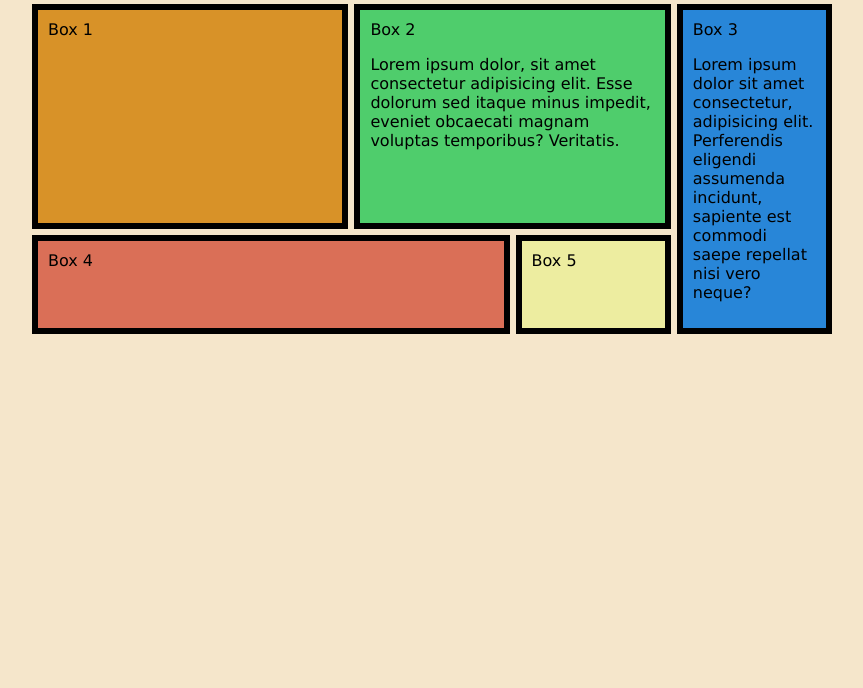
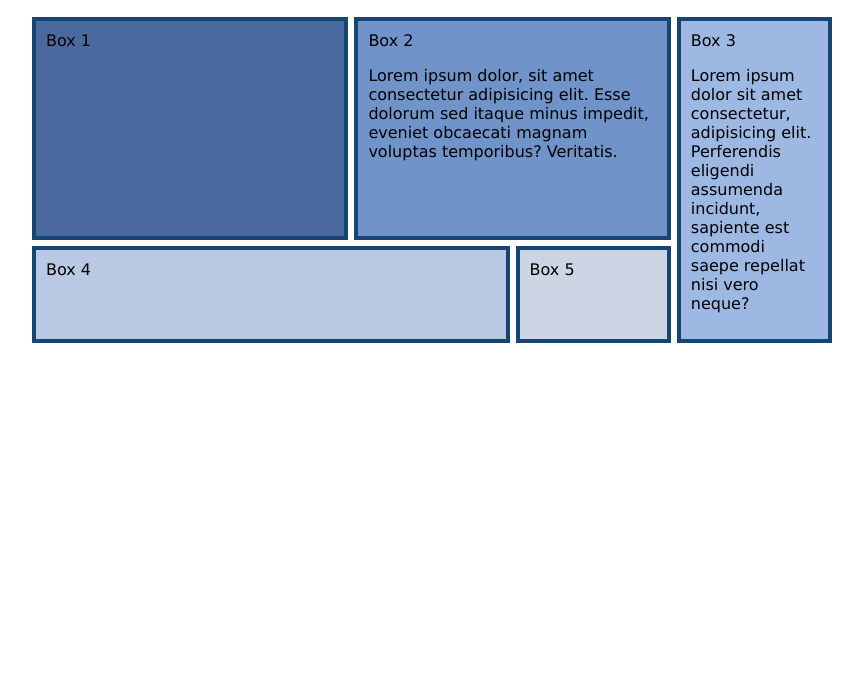
Before and after one commit to niklaspandersson/webbteknik1-lectures, a plain HTML site: page examples/F4b-ex2/index.html in a window 1280 px wide. Shown: the part 112-800 px from the top of the page, without its empty margins (208-1071 px from the left). Drawn offline with Linux system fonts and the light colour scheme.

Commit message:
Update examples for F4

```diff
--- a/examples/F4b-ex1/css/style.css
+++ b/examples/F4b-ex1/css/style.css
@@ -6,11 +6,21 @@ html {
     font-size: 16px;
 }
 
-html, body {
-    height: 100%; /* Trycker ner sidfoten till botten av fönstret eller dokumentet */
+body {
+    min-height: 100vh;
+    /* Trycker ner sidfoten till botten av fönstret eller dokumentet */
 }
 
-html, body, nav, header, main, aside, footer, article, section, div {
+html,
+body,
+nav,
+header,
+main,
+aside,
+footer,
+article,
+section,
+div {
     margin: 0;
     padding: 0;
     box-sizing: border-box;
@@ -19,7 +29,7 @@ html, body, nav, header, main, aside, footer, article, section, div {
 /* ----- Layout ----- */
 
 body {
-    background-color: #f5e6cb;
+    background-color: white;
     color: #000000;
     font-family: Verdana, Geneva, Tahoma, sans-serif;
     display: grid;
@@ -34,30 +44,30 @@ body {
 
 nav {
     grid-area: nav;
-    background-color: #4fcd6c;
+    background-color: #9cb8e3;
 }
 
 header {
     grid-area: header;
-    background-color: #d89228;
+    background-color: #7094c9;
     padding: 10px;
 }
 
 main {
     grid-area: main;
-    background-color: #ededa0;
+    background-color: white;
     padding: 10px;
 }
 
 aside {
     grid-area: aside;
-    background-color: #da6f57;
+    background-color: #b9c9e3;
     padding: 10px;
 }
 
 footer {
     grid-area: footer;
-    background-color: #2886d8;
+    background-color: #cdd5e4;
     padding: 10px;
 }
 
@@ -68,10 +78,11 @@ nav li {
     list-style: none;
     margin-right: 2em;
 }
+
 nav a {
     text-decoration: none;
 }
 
 header h1 {
     margin-top: 0;
- }
+}
--- a/examples/F4b-ex2/css/style.css
+++ b/examples/F4b-ex2/css/style.css
@@ -6,14 +6,16 @@ html {
     font-size: 16px;
 }
 
-html, body, div {
+html,
+body,
+div {
     margin: 0;
     padding: 0;
     box-sizing: border-box;
 }
 
 body {
-    background-color: #f5e6cb;
+    background-color: white;
     color: #000000;
     font-family: Verdana, Geneva, Tahoma, sans-serif;
     max-width: 800px;
@@ -22,7 +24,8 @@ body {
 
 /* ----- Grid-layout för boxarna ----- */
 
-.wrapper { /* Stil för elementet som omger boxarna */
+.wrapper {
+    /* Stil för elementet som omger boxarna */
     display: grid;
     grid-template-columns: repeat(5, 1fr);
     grid-template-rows: auto auto;
@@ -34,37 +37,39 @@ body {
 
 /* ----- Grid-stil för boxarna ----- */
 
-.wrapper div { /* Stil för alla boxar */
-    border: 6px solid #000000;
+.wrapper div {
+    /* Stil för alla boxar */
+    border: 4px solid #174572;
     padding: 10px;
 }
 
 .wrapper div:nth-child(1) {
-    background-color: #d89228;
+    background-color: #4c699f;
     grid-area: box1;
 }
 
 .wrapper div:nth-child(2) {
-    background-color: #4fcd6c;
+    background-color: #7094c9;
     grid-area: box2;
 }
 
 .wrapper div:nth-child(3) {
-    background-color: #2886d8;
+    background-color: #9cb8e3;
     grid-area: box3;
 }
 
 .wrapper div:nth-child(4) {
-    background-color: #da6f57;
+    background-color: #b9c9e4;
     grid-area: box4;
 }
 
 .wrapper div:nth-child(5) {
-    background-color: #ededa0;
+    background-color: #cdd5e4;
     grid-area: box5;
 }
 
-/* Tillägg då man lägger in bilder i boxarna */
+
+/* Sträck ut bilderna så att de alltid fyller ut sin box */
 .wrapper img {
     width: 100%;
     height: 100%;
--- a/examples/F4b-ex3/css/style.css
+++ b/examples/F4b-ex3/css/style.css
@@ -6,14 +6,16 @@ html {
     font-size: 16px;
 }
 
-html, body, div {
+html,
+body,
+div {
     margin: 0;
     padding: 0;
     box-sizing: border-box;
 }
 
 body {
-    background-color: #f5e6cb;
+    background-color: white;
     color: #000000;
     font-family: Verdana, Geneva, Tahoma, sans-serif;
     max-width: 800px;
@@ -22,7 +24,8 @@ body {
 
 /* ----- Grid-layout för boxarna ----- */
 
-.wrapper { /* Stil för elementet som omger boxarna */
+.wrapper {
+    /* Stil för elementet som omger boxarna */
     width: 100%;
     display: grid;
     grid-template-columns: repeat(5, 1fr);
@@ -32,37 +35,38 @@ body {
 
 /* ----- Grid-stil för boxarna ----- */
 
-.wrapper div { /* Stil för alla boxar */
-    border: 6px solid #000000;
+.wrapper div {
+    /* Stil för alla boxar */
+    border: 4px solid #174572;
     padding: 10px;
 }
 
 .wrapper div:nth-child(1) {
-    background-color: #d89228;
+    background-color: #4c699f;
     grid-column: 1/3;
     grid-row: 1/2;
 }
 
 .wrapper div:nth-child(2) {
-    background-color: #4fcd6c;
+    background-color: #7094c9;
     grid-column: 3/5;
     grid-row: 1/2;
 }
 
 .wrapper div:nth-child(3) {
-    background-color: #2886d8;
+    background-color: #9cb8e3;
     grid-column: 5/6;
     grid-row: 1/3;
 }
 
 .wrapper div:nth-child(4) {
-    background-color: #da6f57;
+    background-color: #b9c9e4;
     grid-column: 1/4;
     grid-row: 2/3;
 }
 
 .wrapper div:nth-child(5) {
-    background-color: #ededa0;
+    background-color: #cdd5e4;
     grid-column: 4/5;
     grid-row: 2/3;
 }
--- a/examples/F4b-ex4/css/style.css
+++ b/examples/F4b-ex4/css/style.css
@@ -6,11 +6,21 @@ html {
     font-size: 16px;
 }
 
-html, body {
-    height: 100%; /* Trycker ner sidfoten till botten av fönstret eller dokumentet */
+body {
+    /* Trycker ner sidfoten till botten av fönstret eller dokumentet */
+    min-height: 100vh;
 }
 
-html, body, nav, header, main, aside, footer, article, section, div {
+html,
+body,
+nav,
+header,
+main,
+aside,
+footer,
+article,
+section,
+div {
     margin: 0;
     padding: 0;
     box-sizing: border-box;
@@ -32,42 +42,41 @@ body {
         "header header"
         "nav    main"
         "footer footer";
-    /*
-    grid-template-columns: auto 150px minmax(auto,750px) auto;
+
+    /* grid-template-columns: auto 150px minmax(auto, 750px) auto;
     grid-template-rows: 100px auto 70px;
     grid-template-areas:
         ".      header header ."
         ".      nav    main   ."
-        "footer footer footer footer";
-    */
+        "footer footer footer footer"; */
 }
 
 nav {
     grid-area: nav;
-    background-color: #4fcd6c;
+    background-color: #9cb8e3;
 }
 
 header {
     grid-area: header;
-    background-color: #d89228;
+    background-color: #7094c9;
     padding: 10px;
 }
 
 main {
     grid-area: main;
-    background-color: #ededa0;
+    background-color: white;
     padding: 10px;
 }
 
 aside {
     grid-area: aside;
-    background-color: #da6f57;
+    background-color: #b9c9e3;
     padding: 10px;
 }
 
 footer {
     grid-area: footer;
-    background-color: #2886d8;
+    background-color: #cdd5e4;
     padding: 10px;
 }
 
@@ -78,10 +87,11 @@ nav li {
     list-style: none;
     margin-bottom: 2em;
 }
+
 nav a {
     text-decoration: none;
 }
 
 header h1 {
     margin-top: 0;
- }
+}
--- a/examples/F4c-ex1/css/style.css
+++ b/examples/F4c-ex1/css/style.css
@@ -1,6 +1,6 @@
 @charset "UTF-8";
 
-/* Design med metoden "desktop first" */
+/* Design med metoden "mobile first" */
 
 /* ----- Grundstil för webbsidan ----- */
 
@@ -8,11 +8,21 @@ html {
     font-size: 16px;
 }
 
-html, body {
-    height: 100%; /* Trycker ner sidfoten till botten av fönstret eller dokumentet */
+body {
+    /* Trycker ner sidfoten till botten av fönstret eller dokumentet */
+    min-height: 100vh;
 }
 
-html, body, nav, header, main, aside, footer, article, section, div {
+html,
+body,
+nav,
+header,
+main,
+aside,
+footer,
+article,
+section,
+div {
     margin: 0;
     padding: 0;
     box-sizing: border-box;
@@ -23,50 +33,51 @@ img {
 }
 
 #img1 {
-    width: 400px;
+    width: 600px;
 }
 
 /* ----- Layout ----- */
 
 body {
-    background-color: #f5e6cb;
+    background-color: #f0f0f0;
     color: #000000;
     font-family: Verdana, Geneva, Tahoma, sans-serif;
     display: grid;
-    grid-template-columns: auto 150px minmax(0,750px) auto;
-    grid-template-rows: 100px auto 70px;
+    grid-template-columns: auto;
+    grid-template-rows: min-content min-content auto 70px;
     grid-template-areas:
-        ".      header header ."
-        ".      nav    main   ."
-        "footer footer footer footer";
+        "nav"
+        "header"
+        "main"
+        "footer";
 }
 
 nav {
     grid-area: nav;
-    background-color: #4fcd6c;
+    background-color: #9cb8e3;
 }
 
 header {
     grid-area: header;
-    background-color: #d89228;
+    background-color: #7094c9;
     padding: 10px;
 }
 
 main {
     grid-area: main;
-    background-color: #ededa0;
+    background-color: white;
     padding: 10px;
 }
 
 aside {
     grid-area: aside;
-    background-color: #da6f57;
+    background-color: #b9c9e3;
     padding: 10px;
 }
 
 footer {
     grid-area: footer;
-    background-color: #2886d8;
+    background-color: #cdd5e4;
     padding: 10px;
 }
 
@@ -75,10 +86,14 @@ footer {
 nav li {
     display: block;
     list-style: none;
-    margin-bottom: 2em;
 }
+
 nav a {
     text-decoration: none;
+}
+
+header {
+    font-size: 80%;
 }
 
 header h1 {
@@ -87,9 +102,8 @@ header h1 {
 
 /* ----- Media queries ----- */
 
- @media screen and (max-width: 550px) {
+@media screen and (min-width: 360px) {
     body {
-        grid-template-columns: auto;
         grid-template-rows: 100px min-content auto 70px;
         grid-template-areas:
             "header"
@@ -97,28 +111,30 @@ header h1 {
             "main"
             "footer";
     }
+
+    header {
+        font-size: 100%;
+    }
+
     nav li {
         display: inline;
-        margin-bottom: 0;
         margin-right: 2em;
     }
 }
 
- @media screen and (max-width: 360px) {
+@media screen and (min-width: 550px) {
     body {
-        grid-template-columns: auto;
-        grid-template-rows: min-content min-content auto 70px;
+        grid-template-columns: auto 150px minmax(0, 750px) auto;
+        grid-template-rows: 100px auto 70px;
         grid-template-areas:
-            "nav"
-            "header"
-            "main"
-            "footer";
+            ".      header header ."
+            ".      nav    main   ."
+            "footer footer footer footer";
     }
-     header {
-         font-size: 80%;
-     }
+
     nav li {
         display: block;
         margin-right: 0;
+        margin-bottom: 2em;
     }
 }
--- a/examples/F4c-ex2/css/style.css
+++ b/examples/F4c-ex2/css/style.css
@@ -1,6 +1,6 @@
 @charset "UTF-8";
 
-/* Design med metoden "mobile first" */
+/* Design med metoden "desktop first" */
 
 /* ----- Grundstil för webbsidan ----- */
 
@@ -8,11 +8,21 @@ html {
     font-size: 16px;
 }
 
-html, body {
-    height: 100%; /* Trycker ner sidfoten till botten av fönstret eller dokumentet */
+body {
+    /* Trycker ner sidfoten till botten av fönstret eller dokumentet */
+    min-height: 100vh;
 }
 
-html, body, nav, header, main, aside, footer, article, section, div {
+html,
+body,
+nav,
+header,
+main,
+aside,
+footer,
+article,
+section,
+div {
     margin: 0;
     padding: 0;
     box-sizing: border-box;
@@ -23,51 +33,50 @@ img {
 }
 
 #img1 {
-    width: 400px;
+    width: 600px;
 }
 
 /* ----- Layout ----- */
 
 body {
-    background-color: #f5e6cb;
+    background-color: #f0f0f0;
     color: #000000;
     font-family: Verdana, Geneva, Tahoma, sans-serif;
     display: grid;
-    grid-template-columns: auto;
-    grid-template-rows: min-content min-content auto 70px;
+    grid-template-columns: auto 150px minmax(0, 750px) auto;
+    grid-template-rows: 100px auto 70px;
     grid-template-areas:
-        "nav"
-        "header"
-        "main"
-        "footer";
+        ".      header header ."
+        ".      nav    main   ."
+        "footer footer footer footer";
 }
 
 nav {
     grid-area: nav;
-    background-color: #4fcd6c;
+    background-color: #9cb8e3;
 }
 
 header {
     grid-area: header;
-    background-color: #d89228;
+    background-color: #7094c9;
     padding: 10px;
 }
 
 main {
     grid-area: main;
-    background-color: #ededa0;
+    background-color: white;
     padding: 10px;
 }
 
 aside {
     grid-area: aside;
-    background-color: #da6f57;
+    background-color: #b9c9e3;
     padding: 10px;
 }
 
 footer {
     grid-area: footer;
-    background-color: #2886d8;
+    background-color: #cdd5e4;
     padding: 10px;
 }
 
@@ -76,50 +85,54 @@ footer {
 nav li {
     display: block;
     list-style: none;
+    margin-bottom: 2em;
 }
+
 nav a {
     text-decoration: none;
 }
 
-header {
-    font-size: 80%;
-}
 header h1 {
     margin-top: 0;
- }
+}
 
- /* ----- Media queries ----- */
+/* ----- Media queries ----- */
 
- @media screen and (min-width: 360px) {
-     body {
+@media screen and (max-width: 550px) {
+    body {
+        grid-template-columns: auto;
         grid-template-rows: 100px min-content auto 70px;
         grid-template-areas:
             "header"
             "nav"
             "main"
             "footer";
-     }
-     header {
-        font-size: 100%;
     }
-     nav li {
+
+    nav li {
         display: inline;
+        margin-bottom: 0;
         margin-right: 2em;
-     }
- }
+    }
+}
 
- @media screen and (min-width: 550px) {
+@media screen and (max-width: 360px) {
     body {
-        grid-template-columns: auto 150px minmax(0,750px) auto;
-        grid-template-rows: 100px auto 70px;
+        grid-template-columns: auto;
+        grid-template-rows: min-content min-content auto 70px;
         grid-template-areas:
-            ".      header header ."
-            ".      nav    main   ."
-            "footer footer footer footer";
-     }
-     nav li {
+            "nav"
+            "header"
+            "main"
+            "footer";
+    }
+
+    header {
+        font-size: 80%;
+    }
+
+    nav li {
         display: block;
         margin-right: 0;
-        margin-bottom: 2em;
-     }
- }
+    }
+}
```
Also changed, not shown: examples/F4b-ex2/images.html (deleted, +0 -33 lines), examples/F4b-ex2/index.html (+1 -1 lines), examples/F4c-ex1/index.html (+2 -2 lines), examples/F4c-ex1/page2.html (+2 -2 lines), examples/F4c-ex2/index.html (+2 -2 lines), examples/F4c-ex2/page2.html (+2 -2 lines), examples/F4b-ex2/img/bee.jpg (deleted), examples/F4b-ex2/img/butterfly.jpg (deleted), examples/F4b-ex2/img/cows.jpg (deleted), examples/F4b-ex2/img/lake.jpg (deleted), examples/F4b-ex2/img/leaf.jpg (deleted). Lines whose indentation alone changed are shown as unchanged.
